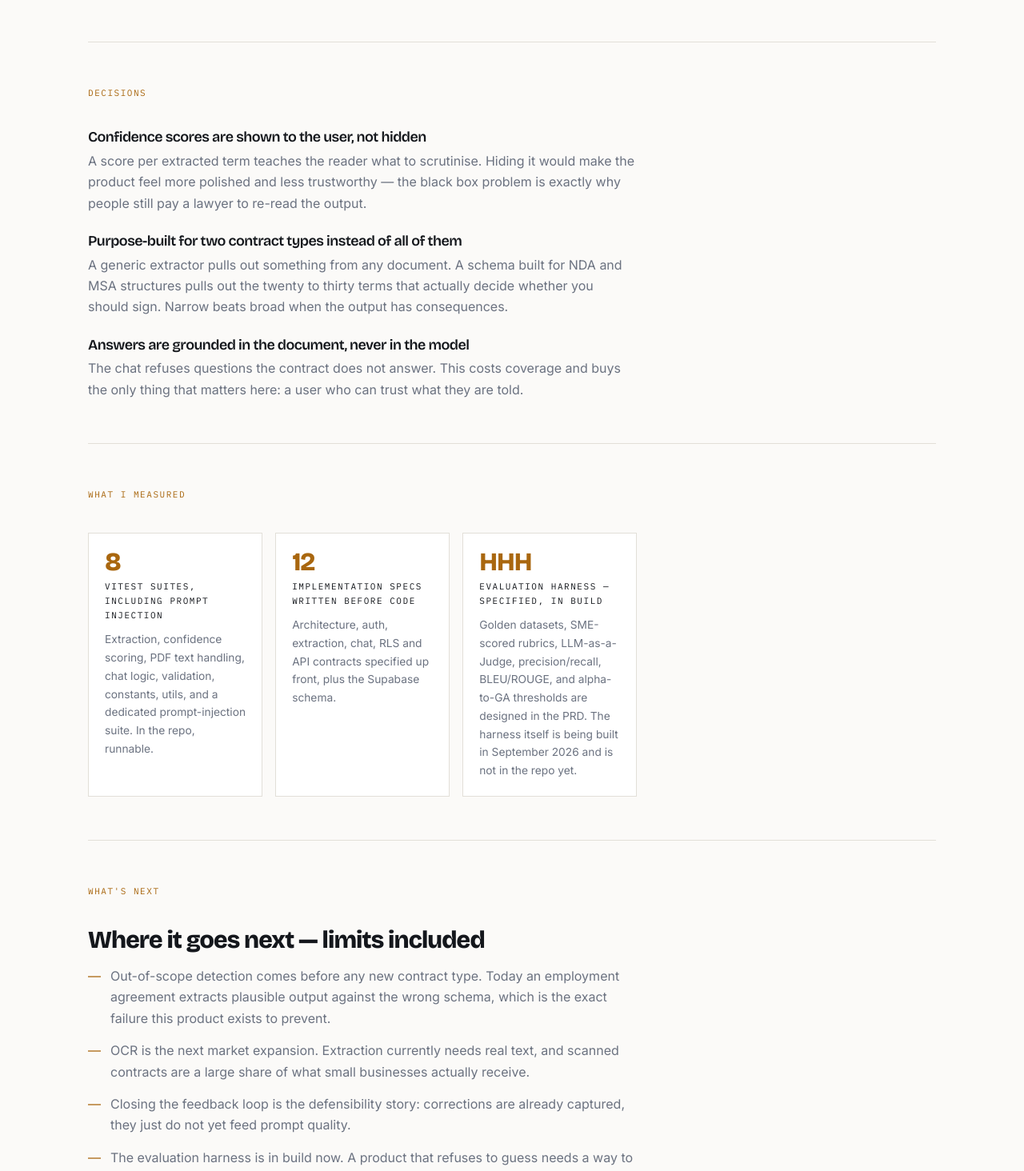
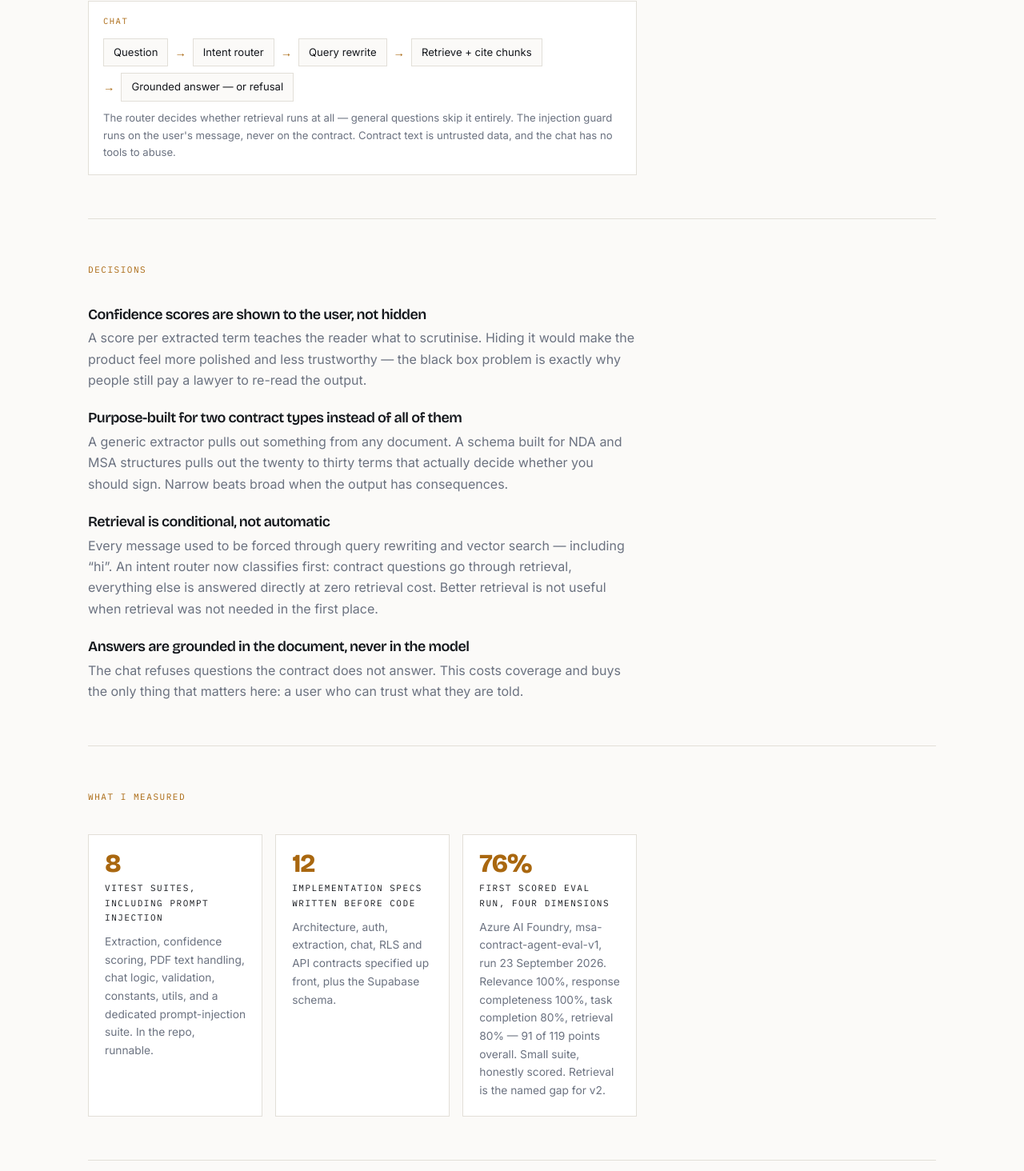
Before and after one commit to Ankita301/portfolio, a React (Vite) app: page /projects/contractiq in a window 1280 px wide. Shown: the part 2085-3549 px from the top of the page at 80% size. Built offline with nearby package versions, Linux system fonts and the light colour scheme.

Commit message:
ContractIQ: add measured eval results and agentic RAG architecture
First scored eval run on Azure AI Foundry replaces the 'harness in build'
placeholder. Adds the conditional-retrieval decision and intent routing to
the architecture, and names judge-model calibration as the next eval step.

```diff
--- a/src/content/projects.ts
+++ b/src/content/projects.ts
@@ -49,6 +49,8 @@ export const projects: Project[] = [
       "Next.js 14 app with Supabase for auth and document storage, and Upstash for rate limiting.",
       "PDF text extraction with page offsets preserved, so every extracted term can point back to where it came from.",
       "Structured extraction against a term schema built specifically for NDA and MSA structures, validated with zod.",
+      "An intent router classifies every message before retrieval runs. Contract questions go through query rewriting and the RAG agent; general questions get a direct answer and never touch the vector store.",
+      "Retrieved chunks are cited inline, so an answer can be traced to the passages it came from.",
       "Chat answers are constrained to the uploaded document. Questions the contract does not cover get refused rather than guessed.",
     ],
     diagram: {
@@ -62,8 +64,8 @@ export const projects: Project[] = [
         },
         {
           label: "Chat",
-          steps: ["Question", "Injection guard", "Contract text only", "Grounded answer — or refusal"],
-          note: "The guard runs on the user's message, never on the contract. Contract text is untrusted data, and the chat has no tools to abuse.",
+          steps: ["Question", "Intent router", "Query rewrite", "Retrieve + cite chunks", "Grounded answer — or refusal"],
+          note: "The router decides whether retrieval runs at all — general questions skip it entirely. The injection guard runs on the user's message, never on the contract. Contract text is untrusted data, and the chat has no tools to abuse.",
         },
       ],
     },
@@ -77,6 +79,11 @@ export const projects: Project[] = [
         title: "Purpose-built for two contract types instead of all of them",
         body:
           "A generic extractor pulls out something from any document. A schema built for NDA and MSA structures pulls out the twenty to thirty terms that actually decide whether you should sign. Narrow beats broad when the output has consequences.",
+      },
+      {
+        title: "Retrieval is conditional, not automatic",
+        body:
+          "Every message used to be forced through query rewriting and vector search \u2014 including \u201chi\u201d. An intent router now classifies first: contract questions go through retrieval, everything else is answered directly at zero retrieval cost. Better retrieval is not useful when retrieval was not needed in the first place.",
       },
       {
         title: "Answers are grounded in the document, never in the model",
@@ -98,17 +105,17 @@ export const projects: Project[] = [
           "Architecture, auth, extraction, chat, RLS and API contracts specified up front, plus the Supabase schema.",
       },
       {
-        value: "HHH",
-        label: "Evaluation harness — specified, in build",
+        value: "76%",
+        label: "First scored eval run, four dimensions",
         source:
-          "Golden datasets, SME-scored rubrics, LLM-as-a-Judge, precision/recall, BLEU/ROUGE, and alpha-to-GA thresholds are designed in the PRD. The harness itself is being built in September 2026 and is not in the repo yet.",
+          "Azure AI Foundry, msa-contract-agent-eval-v1, run 23 September 2026. Relevance 100%, response completeness 100%, task completion 80%, retrieval 80% — 91 of 119 points overall. Small suite, honestly scored. Retrieval is the named gap for v2.",
       },
     ],
     whatsNext: [
       "Out-of-scope detection comes before any new contract type. Today an employment agreement extracts plausible output against the wrong schema, which is the exact failure this product exists to prevent.",
       "OCR is the next market expansion. Extraction currently needs real text, and scanned contracts are a large share of what small businesses actually receive.",
       "Closing the feedback loop is the defensibility story: corrections are already captured, they just do not yet feed prompt quality.",
-      "The evaluation harness is in build now. A product that refuses to guess needs a way to prove it refuses correctly, and that is the current work.",
+      "Retrieval is now the measured gap, not a guess. The first scored run put relevance and completeness at 100% and retrieval at 80% — so the next work is what gets fetched, not how the answer is written.",
     ],
     links: [
       { label: "Repo", href: "https://github.com/Ankita301/contractiq" },
```
